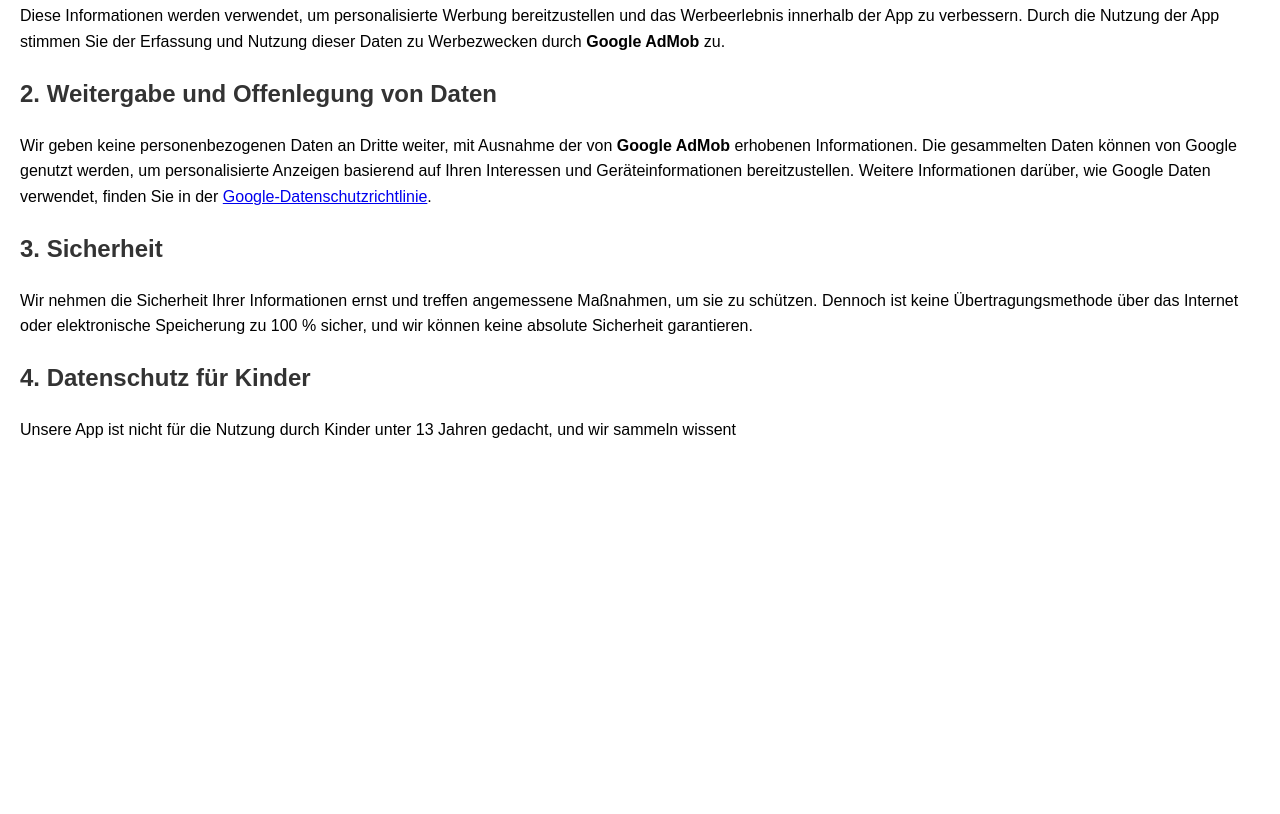
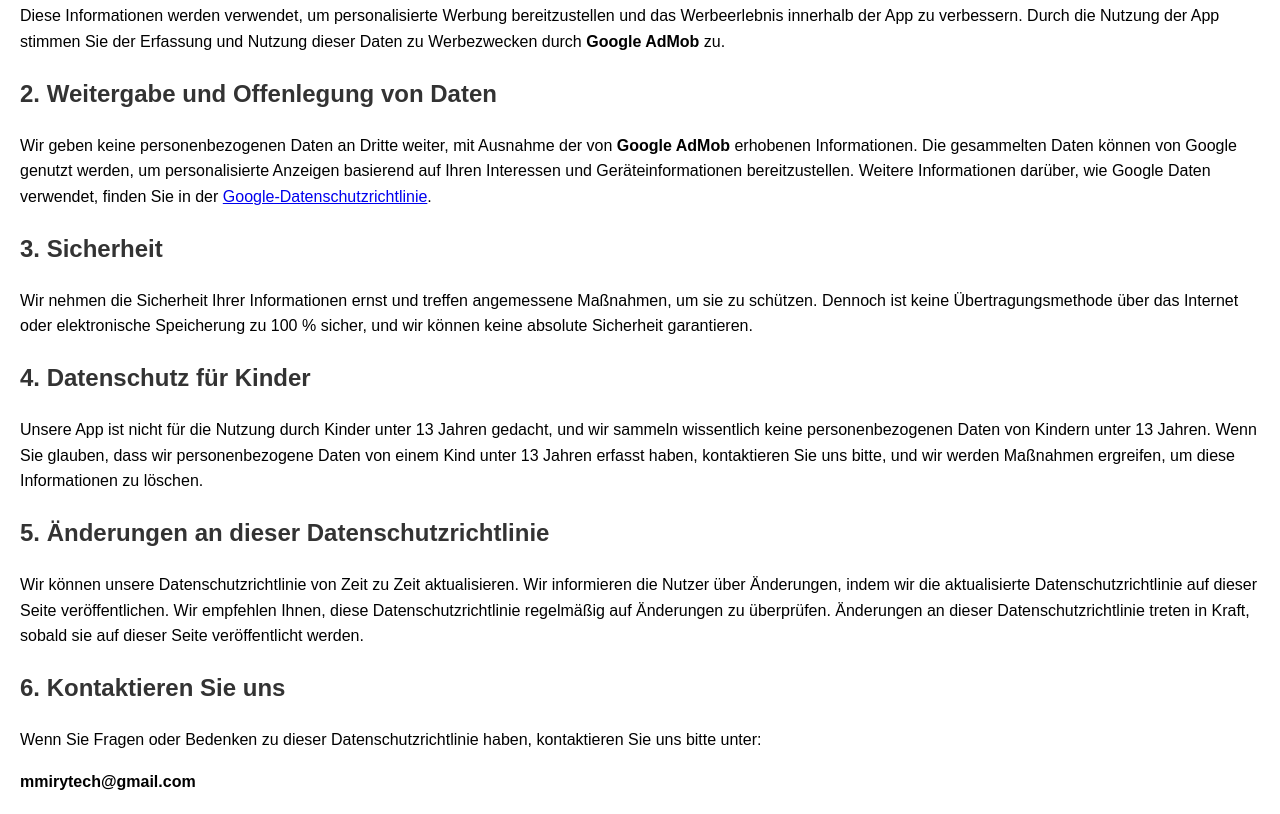
Before and after one commit to miry-tech/mirytech.privacy-policy.io, a plain HTML site: page de.html in a window 1280 px wide. Shown: the part 396-1210 px from the top of the page. Before the commit the page ends 859 px from the top, so only its background shows below. Drawn offline with Linux system fonts and the light colour scheme.

Commit message:
Update de.html

```diff
--- a/de.html
+++ b/de.html
@@ -43,4 +43,14 @@
     <p>Wir nehmen die Sicherheit Ihrer Informationen ernst und treffen angemessene Maßnahmen, um sie zu schützen. Dennoch ist keine Übertragungsmethode über das Internet oder elektronische Speicherung zu 100 % sicher, und wir können keine absolute Sicherheit garantieren.</p>
 
     <h2>4. Datenschutz für Kinder</h2>
-    <p>Unsere App ist nicht für die Nutzung durch Kinder unter 13 Jahren gedacht, und wir sammeln wissent
+    <p>Unsere App ist nicht für die Nutzung durch Kinder unter 13 Jahren gedacht, und wir sammeln wissentlich keine personenbezogenen Daten von Kindern unter 13 Jahren. Wenn Sie glauben, dass wir personenbezogene Daten von einem Kind unter 13 Jahren erfasst haben, kontaktieren Sie uns bitte, und wir werden Maßnahmen ergreifen, um diese Informationen zu löschen.</p>
+
+    <h2>5. Änderungen an dieser Datenschutzrichtlinie</h2>
+    <p>Wir können unsere Datenschutzrichtlinie von Zeit zu Zeit aktualisieren. Wir informieren die Nutzer über Änderungen, indem wir die aktualisierte Datenschutzrichtlinie auf dieser Seite veröffentlichen. Wir empfehlen Ihnen, diese Datenschutzrichtlinie regelmäßig auf Änderungen zu überprüfen. Änderungen an dieser Datenschutzrichtlinie treten in Kraft, sobald sie auf dieser Seite veröffentlicht werden.</p>
+
+    <h2>6. Kontaktieren Sie uns</h2>
+    <p>Wenn Sie Fragen oder Bedenken zu dieser Datenschutzrichtlinie haben, kontaktieren Sie uns bitte unter:</p>
+    <p><strong>mmirytech@gmail.com</strong></p>
+
+</body>
+</html>
```
